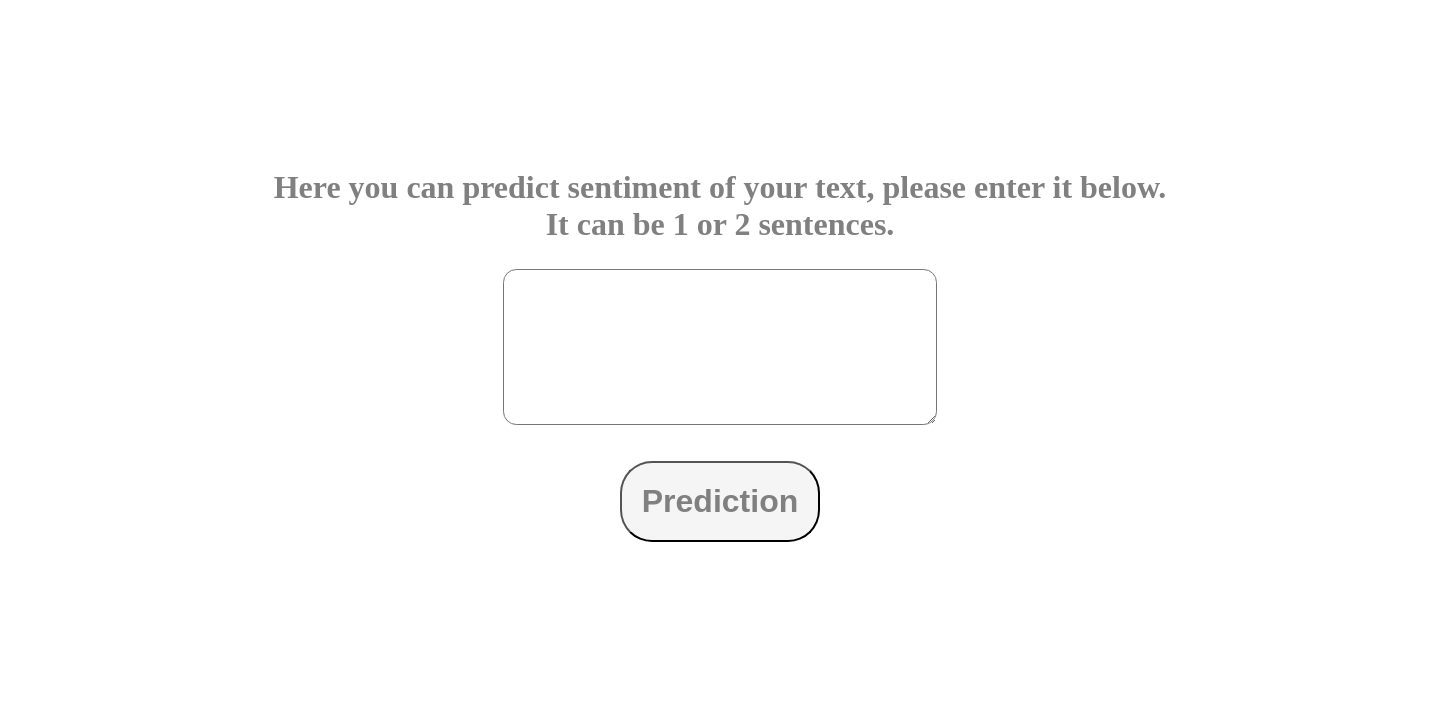
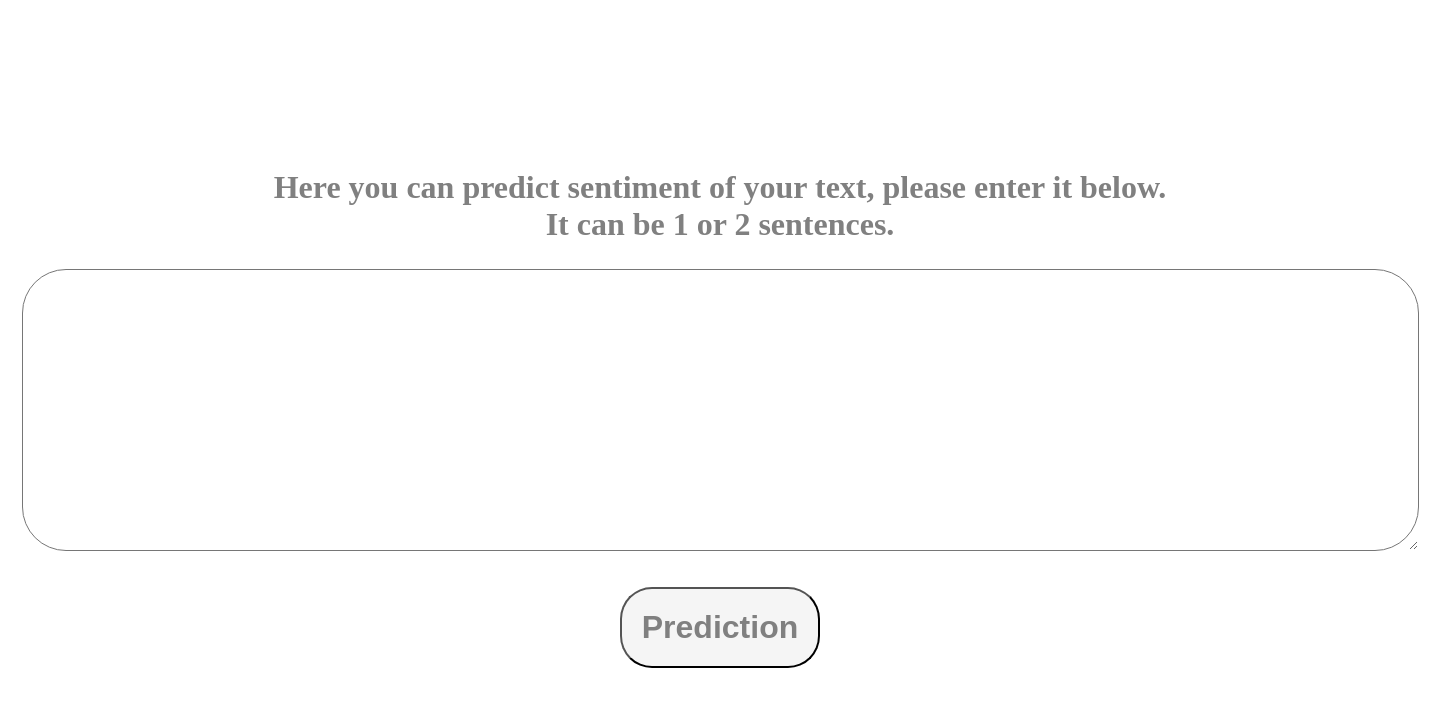
Before and after one commit to OlenaBL/nlp, a Python web app: template templates/home.html in a window 1440 px wide. Shown: the top 707 px of the page. Run offline with Jinja, Linux system fonts and the light colour scheme; the template is opened without the code that fills it, so the values that code supplies are empty.

Commit message:
Update home.html

```diff
--- a/templates/home.html
+++ b/templates/home.html
@@ -34,19 +34,23 @@
             margin : 0 auto;
         }
         #box {
-            display: block;
-            margin : 0 auto;
-            height: 25%;
-            width: 30%;
+	    display: block;
+            margin: 0 auto;
+	    height: 200px;
+            width: auto;
             border-radius: 1em;
-        }
+	    font-family: fantasy;
+  	    font-size: 44px;
+	    color: gray;
+	    padding: 40px;
+	    }
         </style>
 </head>
 <body>
 <h2>Here you can predict sentiment of your text, please enter it below. <br> It can be 1 or 2 sentences.</h2>
 <form action="{{ url_for('predict')}}" method="POST">
 <!--<input type="text" name="text"/>-->
-<textarea name="text" rows="10" cols="50" id="box"></textarea>
+<textarea name="headline" rows="10" cols="50" id="box"></textarea>
 <br/>
 <br>
 <input type="submit" class="button" value="Prediction">
```
